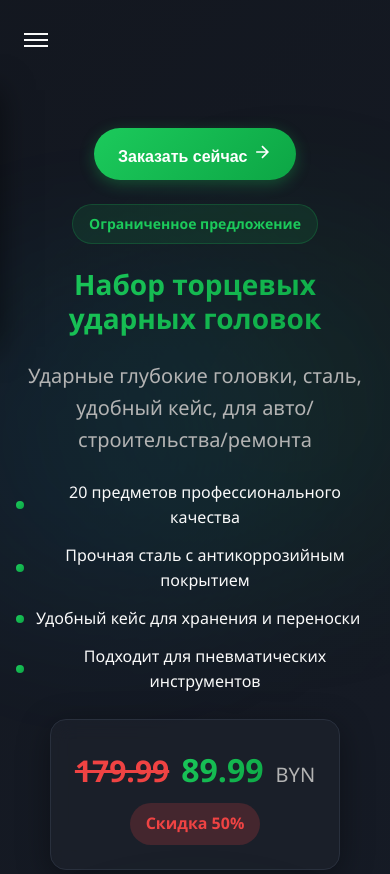
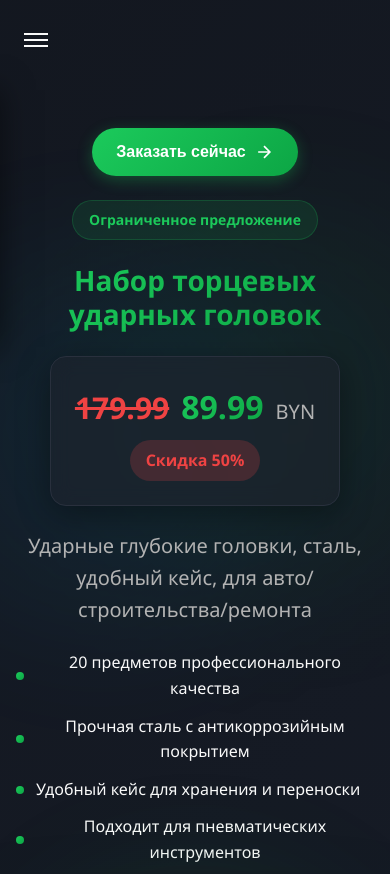
Before and after one commit to Front-Eugene/maket-tovar, a plain HTML site: page index.html in a window 390 px wide. Shown: the top 874 px of the page. Drawn offline with Linux system fonts and the light colour scheme.

Commit message:
new hero section

```diff
--- a/index.html
+++ b/index.html
@@ -51,18 +51,34 @@
       <div class="hero-content">
         <div class="hero-text">
 
-        <button class="btn btn-primary zakaz-mobile" onclick="scrollToContact()">
+        <!-- <button class="btn btn-primary zakaz-mobile" onclick="scrollToContact()">
             Заказать сейчас
             <svg width="20" height="20" viewBox="0 0 24 24" fill="none" stroke="currentColor" stroke-width="2">
               <path d="M5 12h14M12 5l7 7-7 7"/>
             </svg>
-        </button>
+        </button>   -->
+
+          <button class="btn btn-primary" onclick="scrollToContact()">
+            Заказать сейчас
+            <svg width="20" height="20" viewBox="0 0 24 24" fill="none" stroke="currentColor" stroke-width="2">
+              <path d="M5 12h14M12 5l7 7-7 7"/>
+            </svg>
+          </button>
 
           <div class="badge">Ограниченное предложение</div>
 
           <h1 class="hero-title">
             Набор торцевых ударных головок
           </h1>
+
+          <div class="price-card-inline">
+            <div class="price-row">
+              <span class="price-old-inline">179.99</span>
+              <span class="price-main-inline">89.99</span>
+              <span class="price-currency">BYN</span>
+            </div>
+            <div class="discount-badge">Скидка 50%</div>
+          </div>
 
           <p class="hero-subtitle">
             Ударные глубокие головки, сталь, удобный кейс, для авто/строительства/ремонта
@@ -75,7 +91,7 @@
             <li>Подходит для пневматических инструментов</li>
           </ul>
 
-          <div class="price-card-inline">
+          <!-- <div class="price-card-inline">
             <div class="price-row">
               <span class="price-old-inline">179.99</span>
               <span class="price-main-inline">89.99</span>
@@ -89,7 +105,7 @@
             <svg width="20" height="20" viewBox="0 0 24 24" fill="none" stroke="currentColor" stroke-width="2">
               <path d="M5 12h14M12 5l7 7-7 7"/>
             </svg>
-          </button>
+          </button> -->
         </div>
 
         <div class="hero-image">
```
